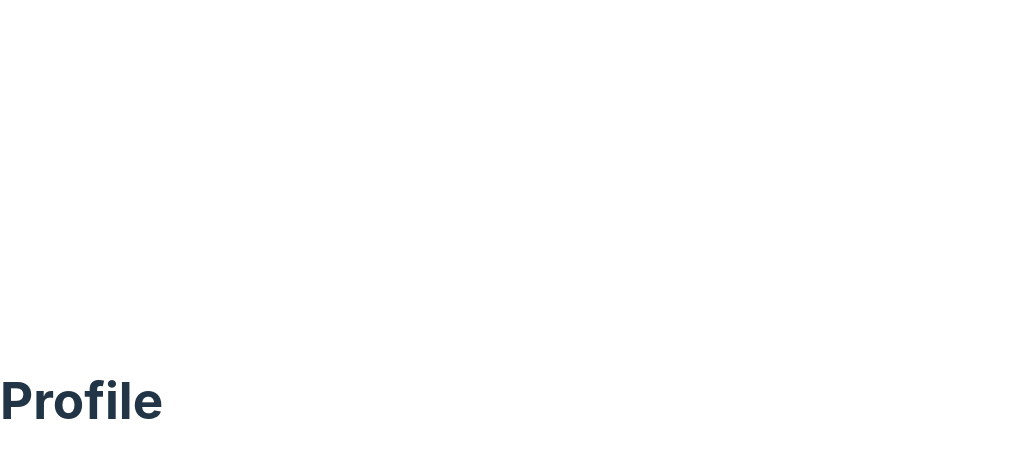
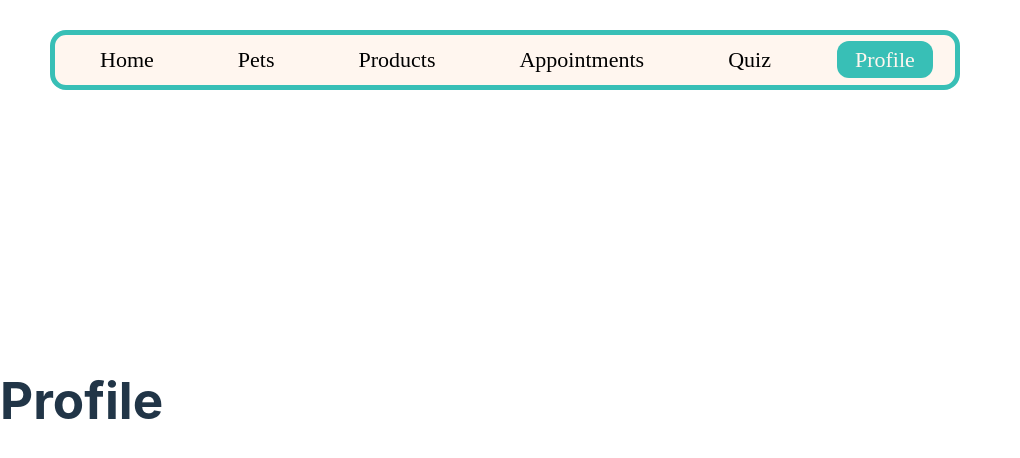
Before and after one commit to amiraelgarf/PurrfectMatch, a React (Vite) app in the folder client/: page /profile in a window 1280 px wide. Shown: the top 458 px of the page, without its empty margins (0-1020 px from the left). Built offline with nearby package versions, Linux system fonts and the light colour scheme.

Commit message:
12/12 updatessss

```diff
--- a/client/src/App.jsx
+++ b/client/src/App.jsx
@@ -21,11 +21,10 @@ export default function App() {
           {/* <Route path="blogs" element={<Blogs />} />
           <Route path="contact" element={<Contact />} />
           <Route path="*" element={<NoPage />} /> */
-          // Danah is retarded
         }
 
         </Route>
-        <Route path="/home" element={<Home />}/>
+        <Route path="/home/*" element={<Home />}/>
         <Route path="/pets" element={<Pets />}/>
         <Route path="/products" element={<Products />}/>
         <Route path="/appointments" element={<Appointments />}/>
--- a/client/src/pages/Appointments.jsx
+++ b/client/src/pages/Appointments.jsx
@@ -1,7 +1,10 @@
-
+import NavBar from "./NavBar";
 
 export default function Appointments(){
     return(
+        <div>
+        <NavBar/>
         <h1>Appointments</h1>
+        </div>
     )
 }
--- a/client/src/pages/Home.css
+++ b/client/src/pages/Home.css
@@ -35,6 +35,7 @@
     left: 651px;
     top: 450px;
     position: absolute;
+    color: black;
     background: #FFBE00;
     border-radius: 12px;
     z-index: 10;
@@ -106,6 +107,7 @@
     padding: 18px;
     line-height: 1px;
     position: relative;
+    color: black;
     bottom: 6px;
     right:25px;
   }
--- a/client/src/pages/NavBar.jsx
+++ b/client/src/pages/NavBar.jsx
@@ -1,24 +1,24 @@
 import {useMatch, useResolvedPath, NavLink} from "react-router-dom";
 
-export default function NavBar({homeactive, petsactive, productsactive,appactive,quizactive,profileactive}){
+export default function NavBar({homeactive}){
 
     return(
     <nav className="nav">
     <ul>
-      <CustomLink to="/home" active = {homeactive}>Home</CustomLink>
-      <CustomLink to="/pets" active = {petsactive}>Pets</CustomLink>
-      <CustomLink to="/products" active = {productsactive}>Products</CustomLink>
-      <CustomLink to="/appointments" active = {appactive}>Appointments</CustomLink>
-      <CustomLink to="/quiz" active = {quizactive}>Quiz</CustomLink>
-      <CustomLink to="/profile" active = {profileactive}>Profile</CustomLink>
+      <CustomLink to="/home">Home</CustomLink>
+      <CustomLink to="/pets">Pets</CustomLink>
+      <CustomLink to="/products">Products</CustomLink>
+      <CustomLink to="/appointments">Appointments</CustomLink>
+      <CustomLink to="/quiz" >Quiz</CustomLink>
+      <CustomLink to="/profile">Profile</CustomLink>
     </ul>
     </nav>
     );
 
     function CustomLink({ to, children, active, ...props }){
       const resolvedpath = useResolvedPath(to)
-      //const isActive = useMatch({path: resolvedpath.pathname})
-      const isActive = active;
+      const isActive = useMatch({path: resolvedpath.pathname})
+      //const isActive = active;
       return(
         <li className= {isActive ? "active" : ""}>
           <NavLink to={to} {...props}>
--- a/client/src/pages/Pets.jsx
+++ b/client/src/pages/Pets.jsx
@@ -1,6 +1,10 @@
+import NavBar from "./NavBar";
 
 export default function Pets(){
     return (
-    <h1>Pets</h1>
+        <div>
+        <NavBar/>
+        <h1>Pets</h1>
+        </div>
     );
 }
--- a/client/src/pages/Products.jsx
+++ b/client/src/pages/Products.jsx
@@ -1,7 +1,10 @@
-
+import NavBar from './NavBar';
 
 export default function Products(){
     return(
+        <div>
+        <NavBar/>
         <h1>Products</h1>
+        </div>
     )
 }
--- a/client/src/pages/Profile.jsx
+++ b/client/src/pages/Profile.jsx
@@ -1,7 +1,10 @@
-
+import NavBar from "./NavBar";
 
 export default function Profile(){
     return(
+        <div>
         <h1>Profile</h1>
+        <NavBar/>
+        </div>
     )
 }
--- a/client/src/pages/Quiz.jsx
+++ b/client/src/pages/Quiz.jsx
@@ -1,7 +1,10 @@
-
+import NavBar from "./NavBar";
 
 export default function Quiz(){
     return(
+        <div>
+        <NavBar/>
         <h1>Quiz</h1>
+        </div>
     )
 }
```
